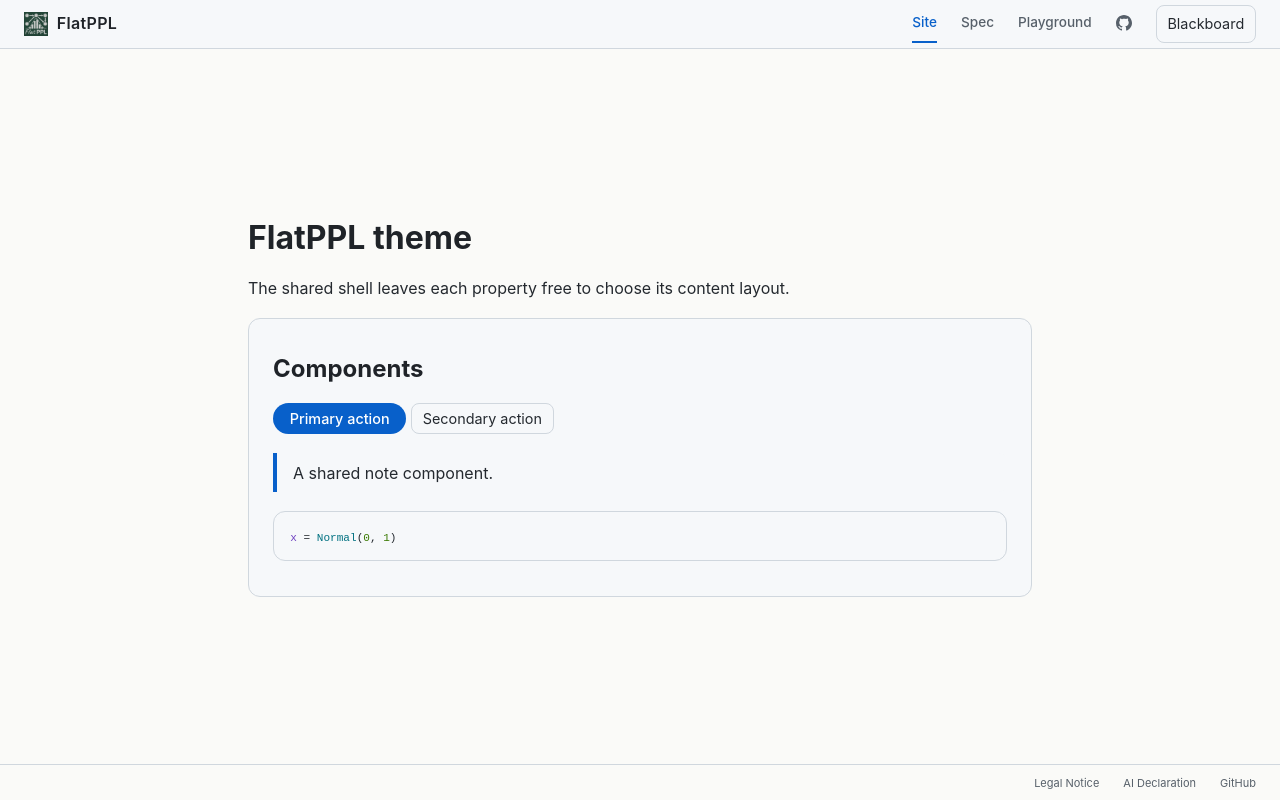
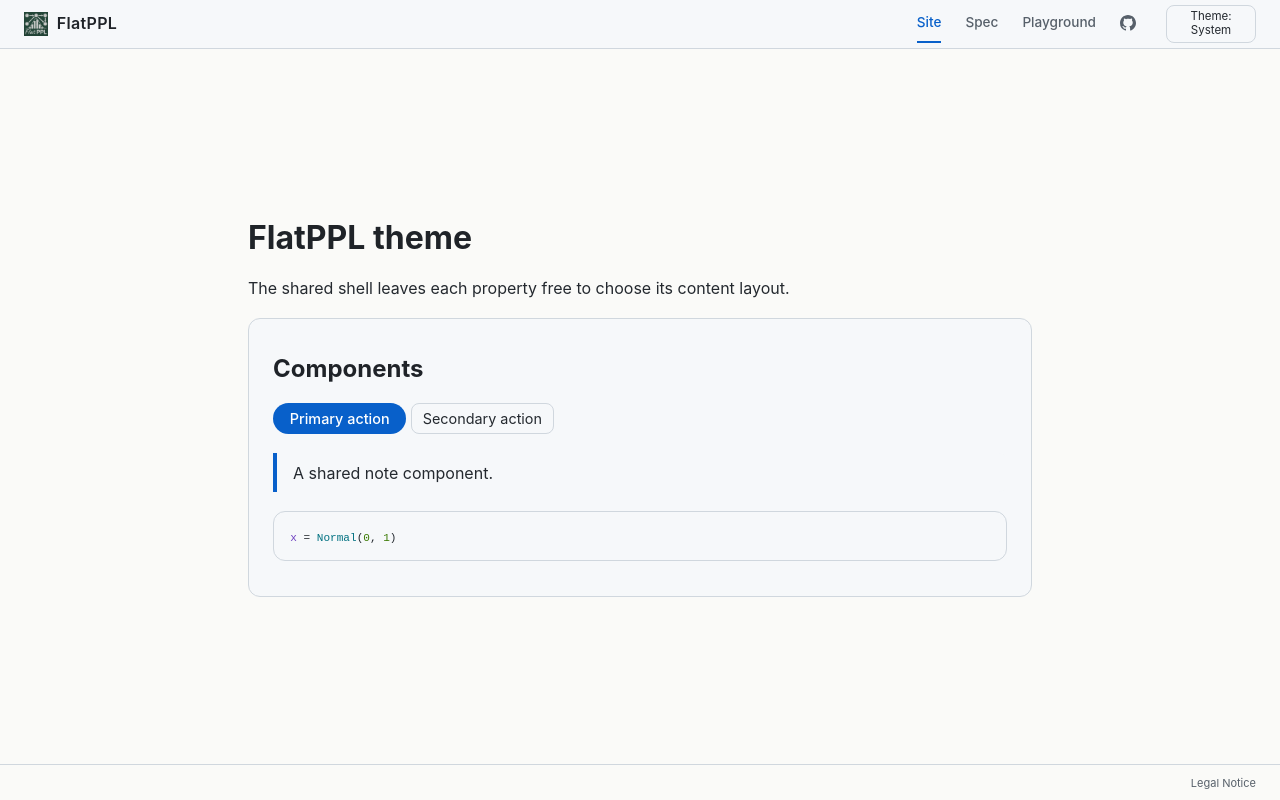
Before and after one commit to flatppl/flatppl-theme, a website: page preview/index.html in a window 1280 px wide. Drawn offline with Linux system fonts and the light colour scheme.

Commit message:
Polish theme control and simplify footer
Show the current theme in a compact fixed-width control and share the preference across FlatPPL sites. Keep only the legal notice in the footer.

```diff
--- a/footer.html
+++ b/footer.html
@@ -1,5 +1,3 @@
 <footer class="fp-shell-footer">
   <a href="https://flatppl.org/legal-notice/">Legal Notice</a>
-  <a href="https://flatppl.org/ai-declaration/">AI Declaration</a>
-  <a href="https://github.com/flatppl">GitHub</a>
 </footer>
--- a/header.html
+++ b/header.html
@@ -23,7 +23,8 @@
         </svg>
       </a>
       <button class="fp-btn fp-theme-toggle" type="button" data-fp-theme-toggle>
-        <span data-fp-theme-label>Blackboard</span>
+        <span>Theme:</span>
+        <span data-fp-theme-label>System</span>
       </button>
     </div>
   </nav>
--- a/package.json
+++ b/package.json
@@ -1,6 +1,6 @@
 {
   "name": "flatppl-theme",
-  "version": "0.1.3",
+  "version": "0.1.4",
   "private": true,
   "type": "module",
   "scripts": {
--- a/shell.css
+++ b/shell.css
@@ -133,6 +133,17 @@ html {
 }
 
 .fp-theme-toggle {
+  align-self: center;
+  margin-inline-start: 6px;
+  box-sizing: border-box;
+  display: flex;
+  flex-direction: column;
+  align-items: center;
+  justify-content: center;
+  width: 90px;
+  flex-shrink: 0;
+  font-size: calc(var(--fp-size-sm) * 0.8);
+  line-height: 1.2;
   white-space: nowrap;
 }
 
--- a/shell.js
+++ b/shell.js
@@ -3,10 +3,21 @@
 
   var root = document.documentElement;
   var storageKey = "flatppl-theme";
+  var systemTheme = matchMedia("(prefers-color-scheme: dark)");
+  var modes = ["system", "light", "dark"];
+  var labels = { system: "System", light: "Whiteboard", dark: "Blackboard" };
+  var sharedDomain = location.hostname === "flatppl.org" || location.hostname.endsWith(".flatppl.org");
   root.dataset.fpShellJs = "";
 
   function storedTheme() {
     try {
+      if (sharedDomain) {
+        var cookie = document.cookie.split("; ").find(function (part) {
+          return part.indexOf(storageKey + "=") === 0;
+        });
+        var shared = cookie && cookie.slice(storageKey.length + 1);
+        if (modes.indexOf(shared) !== -1) return shared;
+      }
       var value = localStorage.getItem(storageKey);
       return value === "light" || value === "dark" ? value : null;
     } catch (_) {
@@ -14,35 +25,35 @@
     }
   }
 
-  function preferredTheme() {
-    var stored = storedTheme();
-    if (stored) return stored;
-    return matchMedia("(prefers-color-scheme: dark)").matches ? "dark" : "light";
-  }
+  var mode = storedTheme() || "system";
 
-  function setTheme(theme, persist) {
-    root.dataset.theme = theme;
+  function setTheme(nextMode, persist) {
+    mode = nextMode;
+    root.dataset.theme = mode === "system" ? (systemTheme.matches ? "dark" : "light") : mode;
     if (persist) {
       try {
-        localStorage.setItem(storageKey, theme);
+        if (sharedDomain) {
+          document.cookie = storageKey + "=" + mode + "; Domain=flatppl.org; Path=/; Max-Age=31536000; SameSite=Lax; Secure";
+        }
+        localStorage.setItem(storageKey, mode);
       } catch (_) {
         // The theme still applies when storage is unavailable.
       }
     }
     document.querySelectorAll("[data-fp-theme-toggle]").forEach(function (button) {
-      var target = theme === "dark" ? "Whiteboard" : "Blackboard";
+      var target = labels[modes[(modes.indexOf(mode) + 1) % modes.length]];
       var label = button.querySelector("[data-fp-theme-label]");
-      if (label) label.textContent = target;
-      button.setAttribute("aria-label", "Switch to " + target);
+      if (label) label.textContent = labels[mode];
+      button.setAttribute("aria-label", "Theme: " + labels[mode] + ". Switch to " + target);
     });
   }
 
   function bindShell() {
-    setTheme(root.dataset.theme || preferredTheme(), false);
+    setTheme(mode, false);
 
     document.querySelectorAll("[data-fp-theme-toggle]").forEach(function (button) {
       button.addEventListener("click", function () {
-        setTheme(root.dataset.theme === "dark" ? "light" : "dark", true);
+        setTheme(modes[(modes.indexOf(mode) + 1) % modes.length], true);
       });
     });
 
@@ -64,7 +75,10 @@
     });
   }
 
-  root.dataset.theme = preferredTheme();
+  setTheme(mode, false);
+  systemTheme.addEventListener("change", function () {
+    if (mode === "system") setTheme(mode, false);
+  });
   if (document.readyState === "loading") document.addEventListener("DOMContentLoaded", bindShell);
   else bindShell();
 })();
```
